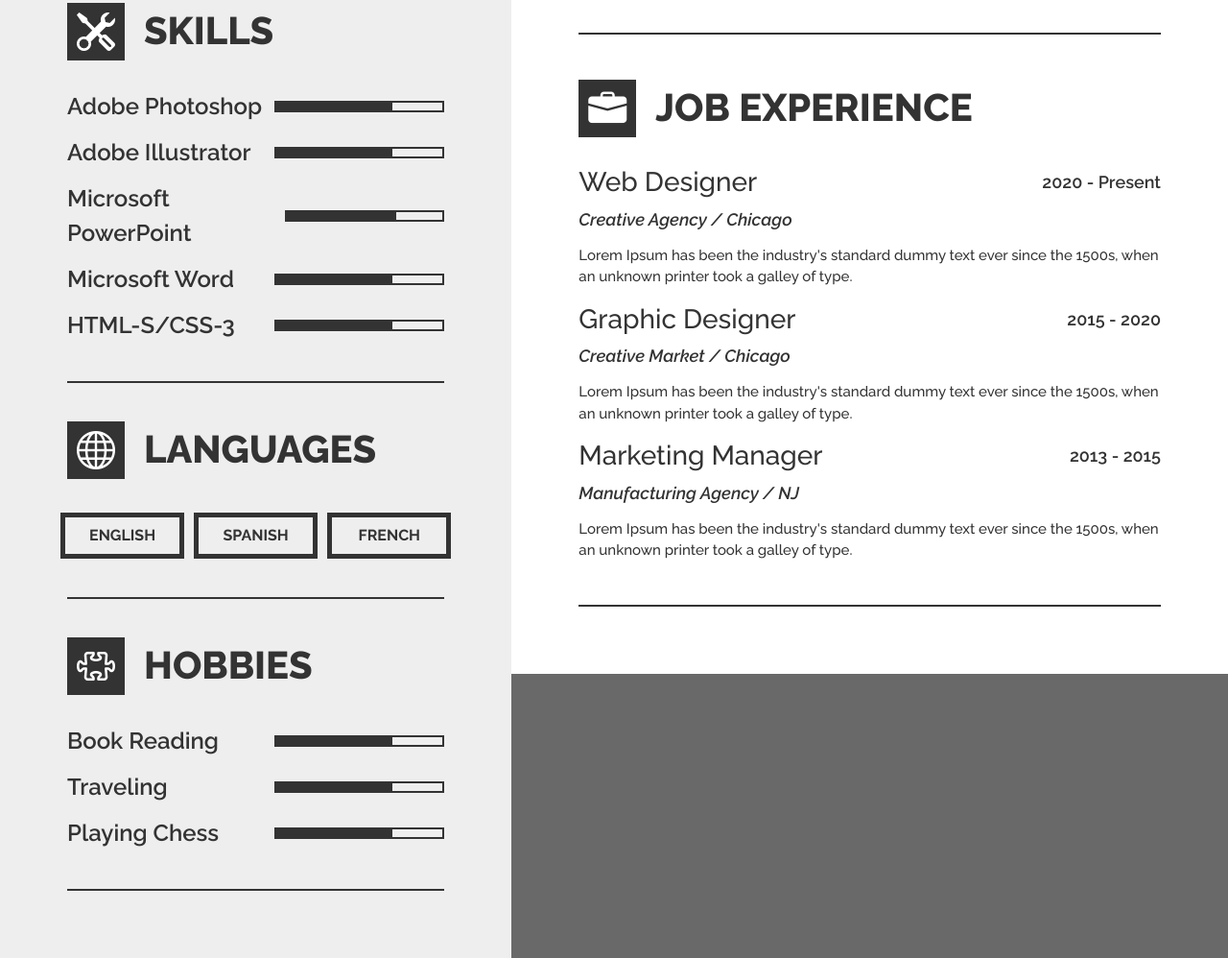
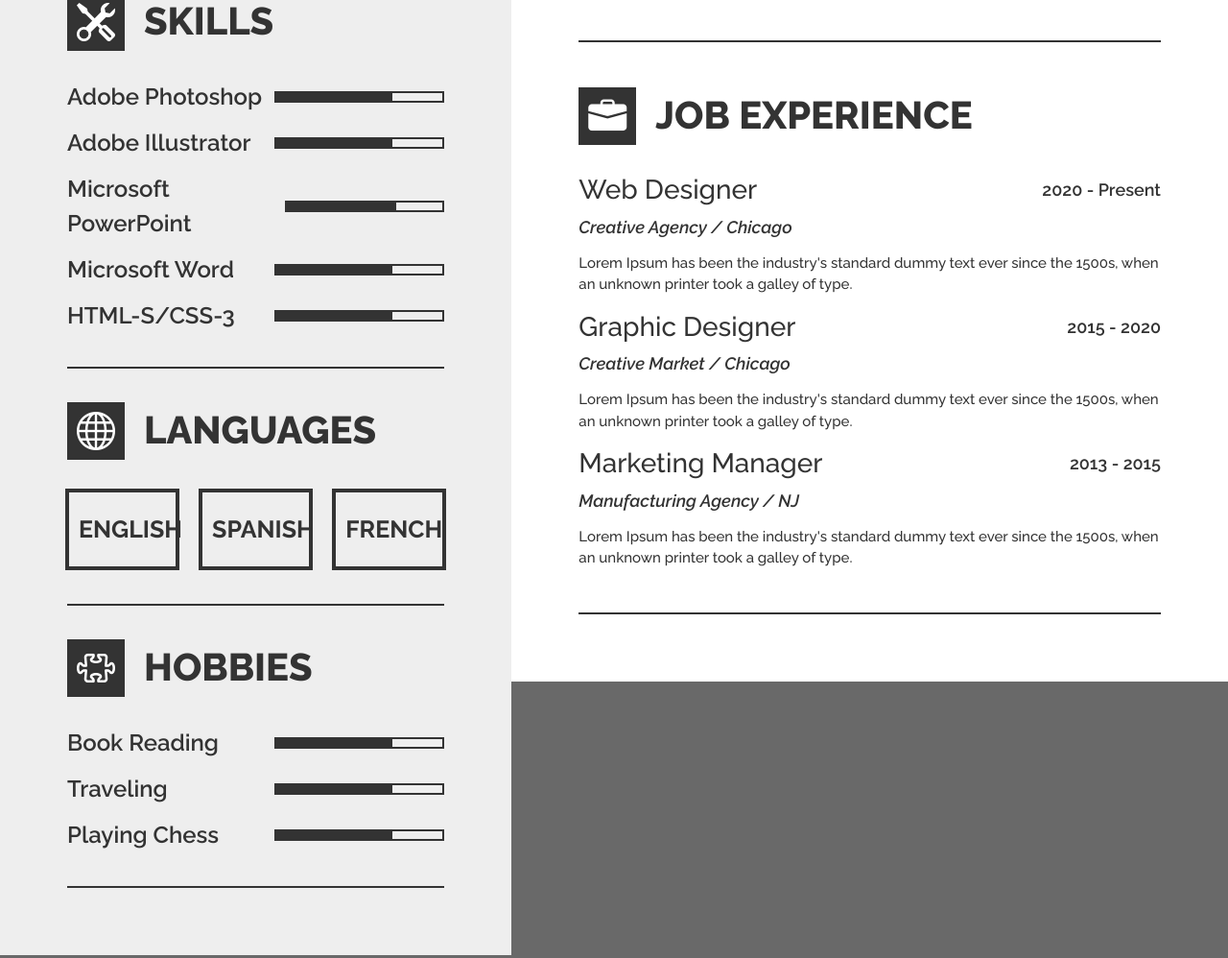
Before and after one commit to YuliiaIvato/pm_22_08, a website: page app/index.html in a window 1280 px wide. Shown: the part 1201-2199 px from the top of the page at 96% size. Drawn offline with nearby package versions, Linux system fonts and the light colour scheme; files that its build step writes are made by us from their sources.

Commit message:
main-left

```diff
--- a/app/index.html
+++ b/app/index.html
@@ -85,20 +85,30 @@
                         <i class="main-i bi bi-globe"></i>
                         <h2>LANGUAGES</h2>
                     </div>
-
+<!--                    <div class="row text-center">-->
+<!--                        <div class="col-md-4 mb-3">-->
+<!--                            <div class="language border">ENGLISH</div>-->
+<!--                        </div>-->
+<!--                        <div class="col-md-4 mb-3">-->
+<!--                            <div class="language border">-->
+<!--                                SPANISH-->
+<!--                            </div>-->
+<!--                        </div>-->
+<!--                        <div class="col-md-4 mb-3">-->
+<!--                            <div class="language border">-->
+<!--                                FRENCH-->
+<!--                            </div>-->
+<!--                        </div>-->
+<!--                    </div>-->
                     <div class="language-boxes">
                         <div class="row">
-                            <div class="language col text-center border" style="min-width: 100px;">English</div>
+                            <div class="language col text-center border">English</div>
                             <div class="language col text-center border" style="min-width: 100px;">Spanish</div>
                             <div class="language col text-center border" style="min-width: 100px;">French</div>
                         </div>
-
-
-                        <!--                        <div class="language">English</div>-->
-                        <!--                        <div class="language">Spanish</div>-->
-                        <!--                        <div class="language">French</div>-->
                     </div>
                 </section>
+
 
                 <div class="horizontal-line"></div>
 
--- a/app/scss/style.scss
+++ b/app/scss/style.scss
@@ -144,8 +144,9 @@ h1{
 }
 
 ///////////////////////////////
+// LEFT //
 
-// LEFT //
+// About
 .about p{
   text-align: justify;
   line-height: 1.6;
@@ -154,6 +155,8 @@ h1{
 .about p:last-child {
   margin: 0;
 }
+
+// Skills, hobbies
 .progress-container p{
   font-weight: 600;
   margin: 0;
@@ -183,18 +186,18 @@ h1{
   border-radius: 0;
 }
 
-
+// Language
 .language {
   text-transform: uppercase;
   font-family: "Raleway", sans-serif;
   font-weight: 700;
-  font-size: 16px; /* Встановлює розмір шрифту */
+  font-size: 25px; /* Встановлює розмір шрифту */
   color: #333; /* Встановлює колір тексту */
   background-color: transparent;
-  border: 5px solid #333 !important;
-  padding: 7px; /* Внутрішній відступ для тексту */
+  border: 4px solid #333 !important;
+  padding: 20px 10px 20px 10px; /* Внутрішній відступ для тексту */
   min-width: 100px; /* Мінімальна ширина для рівності коробок */
-  margin: 5px 5px 0 5px; /* Відстань між коробками */
+  margin: 0 10px 0 10px; /* Відстань між коробками */
 }
 
 
@@ -203,14 +206,14 @@ h1{
 .right h3{
   //font-size: 27px;
 }
+
 //education
 .education h3 {
   //margin-bottom: 10px;
   text-transform: uppercase;
   font-size: 27px;
   font-weight: 800;
-  margin: 0 0 0 0;
-  //display: flex;
+//  margin: 0;
 }
 .education p{
   text-transform: uppercase;
@@ -218,19 +221,9 @@ h1{
   font-weight: 500;
   margin: 0 0 0 0;
 }
-.level{
-  //text-transform: uppercase;
-  //font-size: 20px;
-  ////margin-bottom: 2px;
-  //font-weight: 600;
-}
-.years{
-  //font-size: 24px;
-}
-.education-item{
-  //line-height: 1;
-}
-
+.level{}
+.years{}
+.education-item{}
 
 //References
 .references, .experience {
@@ -274,14 +267,15 @@ h1{
   height: 2px; /* Товщина лінії */
   background-color: #333; /* Колір лінії */
 }
+
 .main-left .horizontal-line {
-  margin: 40px 0  40px 0; /* Відступи */
+  margin: 35px 0  35px 0; /* Відступи */
 }
 .main-right .horizontal-line {
   margin: 47px 0; /* Відступи  */
 }
 .main-left .horizontal-line:last-child {
-  margin: 40px 0 0 0 ; /* Відступи */
+  margin: 35px 0 0 0 ; /* Відступи */
 }
 .main-right .horizontal-line:last-child {
   margin: 45px 0 0 0 ; /* Відступи */
```
